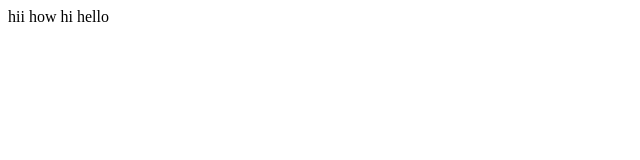
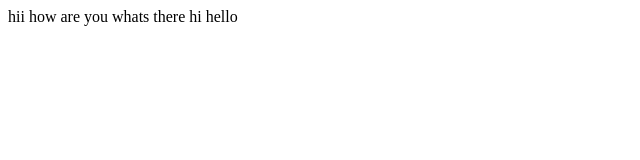
Before and after one commit to TabassumSayyad/practice_git, a plain HTML site: page index.html in a window 1280 px wide. Shown: the whole page, without its empty margins (0-640 px from the left). Drawn offline with Linux system fonts and the light colour scheme.

Commit message:
Update index.html

```diff
--- a/index.html
+++ b/index.html
@@ -1,8 +1,8 @@
 <html>
   <head>
 hii
-
-    how
+how are you
+    whats there
   </head>
   <body>
     hi
```
